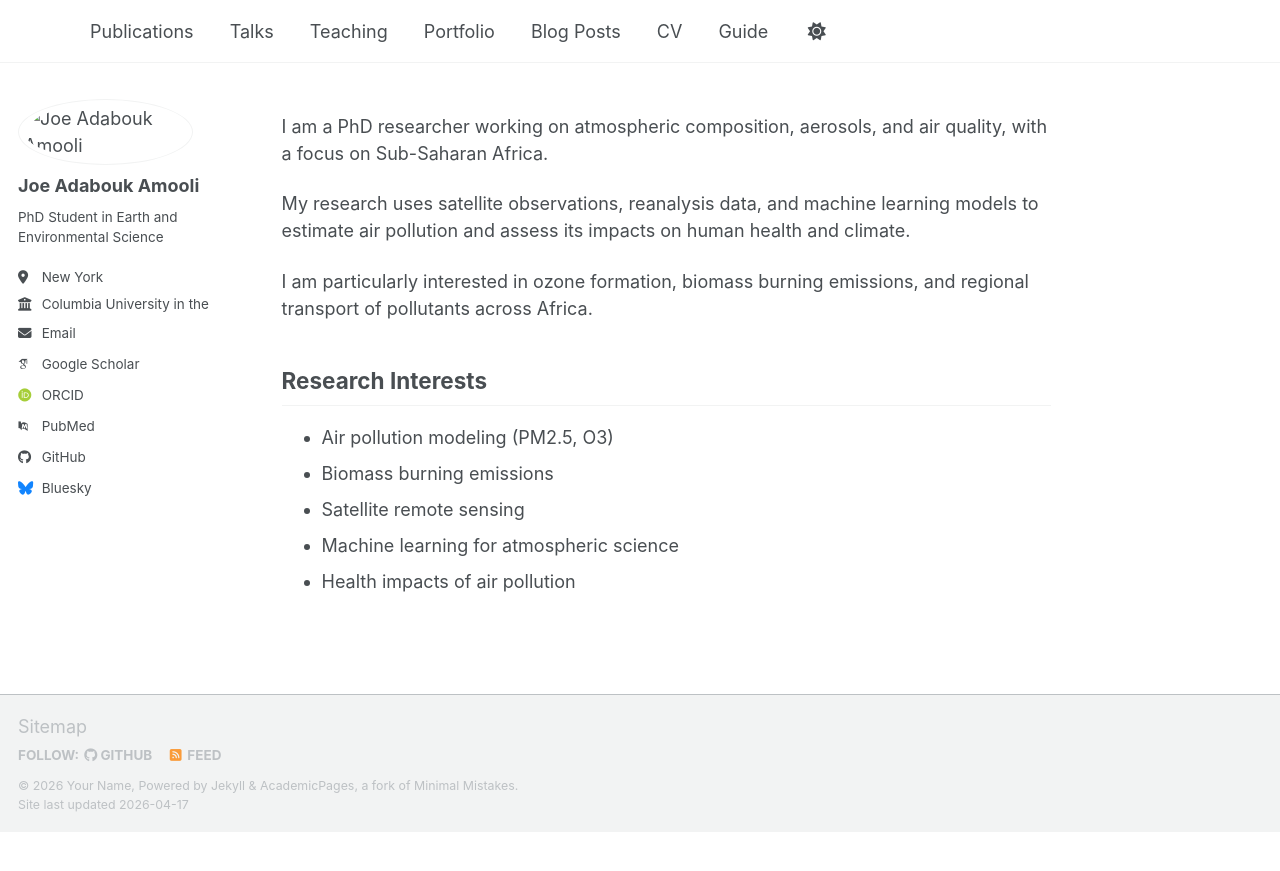
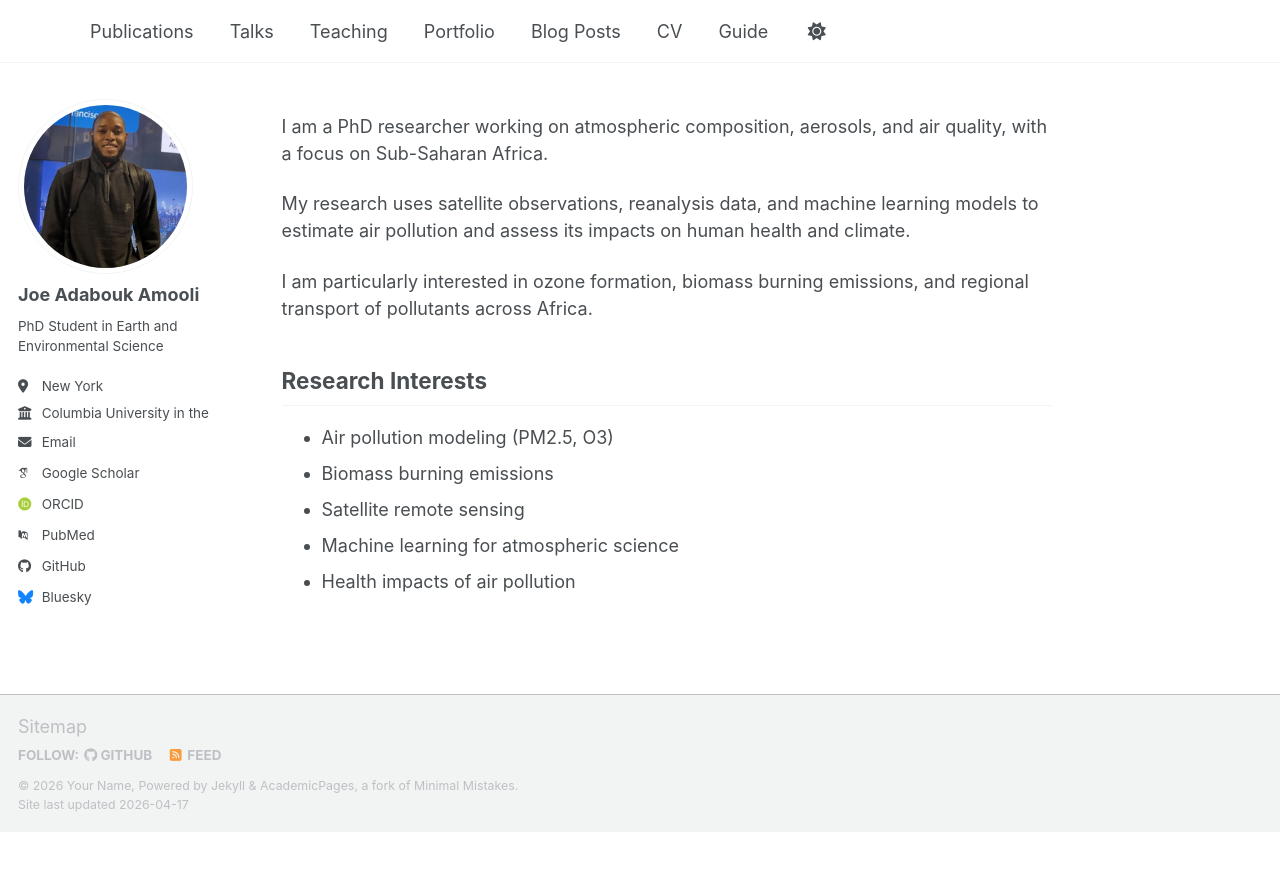
Before and after one commit to Joe-Adabouk-Amooli/Joe-Adabouk-Amooli.github.io, a Jekyll site: the page built from _pages/about.md, in a window 1280 px wide. Shown: the top 871 px of the page. Built offline with Jekyll 4.4.1, drawn with Linux system fonts in a browser that asks for light colours; some web fonts are replaced; a script bundle is joined from its source files by our own code; library files that are not in the unit come from our copies.

Commit message:
Update _config.yml

```diff
--- a/_config.yml
+++ b/_config.yml
@@ -23,7 +23,7 @@ repository               : "academicpages/academicpages.github.io"
 #               Additional customization can be done by editing /_includes/author-profile.html
 author:
   # Biographic information
-  avatar           : "images/108744589.jpeg"
+  avatar           : "108744589.jpeg"
   name             : "Joe Adabouk Amooli"
   pronouns         : # example: "she/her"
   bio              : "PhD Student in Earth and Environmental Science"
```
